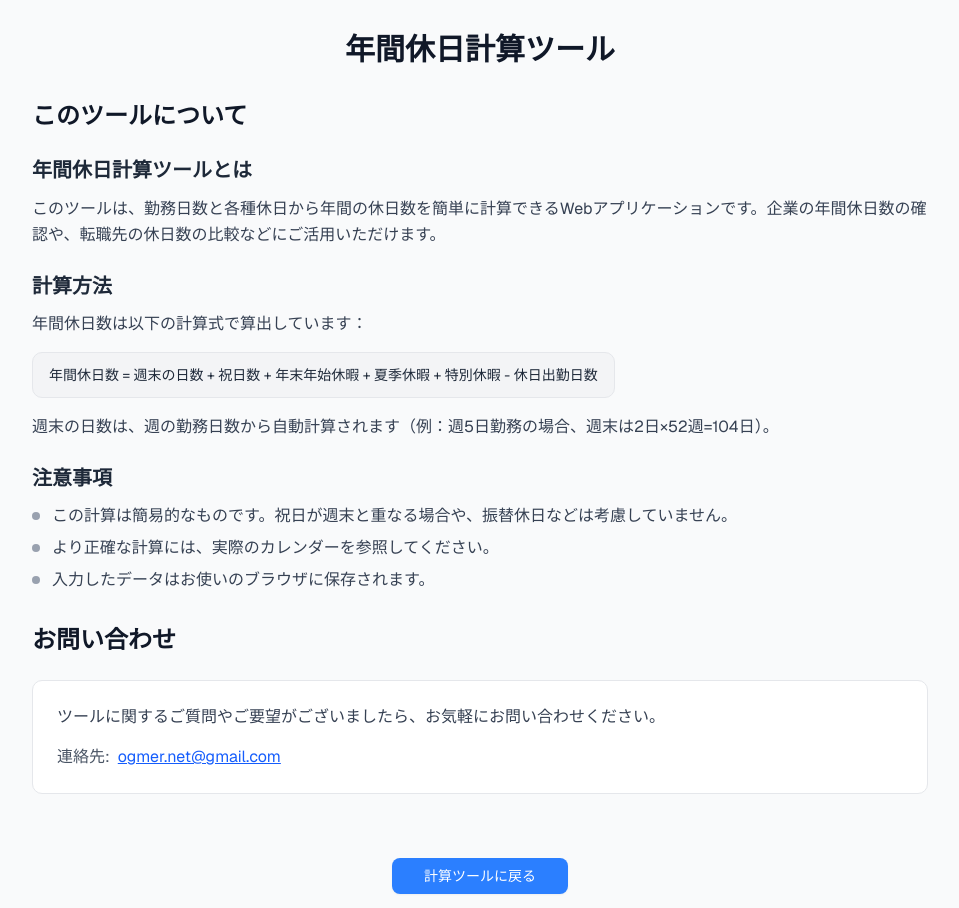
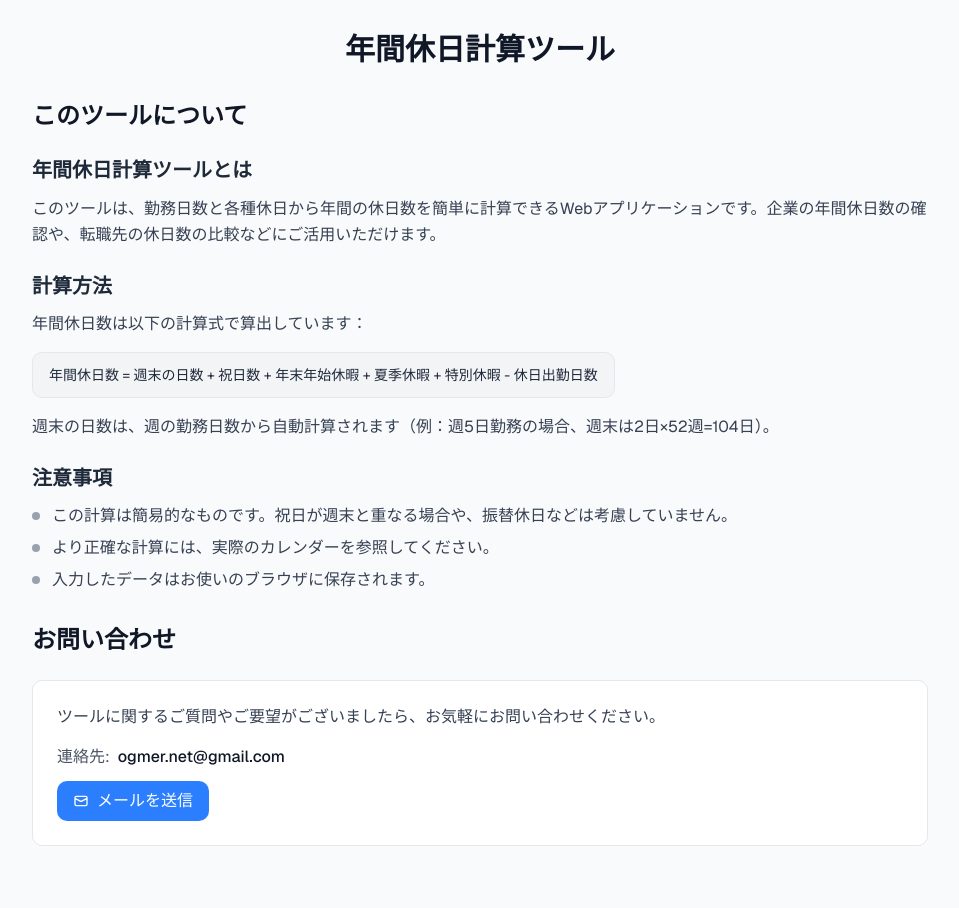
Before and after one commit to ogmer/nenkyu, a Next.js app: page /about in a window 1280 px wide. Shown: the top 908 px of the page, without its empty margins (160-1119 px from the left). Built offline with nearby package versions, Linux system fonts and the light colour scheme; a web font is replaced by a local one.

Commit message:
fix: improve visibility of about page email link
Change email link to a prominent button for better visibility.

Co-authored-by: Ogmer <52206772+ogmer@users.noreply.github.com>

```diff
--- a/app/about/page.tsx
+++ b/app/about/page.tsx
@@ -62,10 +62,24 @@ export default function AboutPage() {
               <p className="text-gray-700 mb-4">
                 ツールに関するご質問やご要望がございましたら、お気軽にお問い合わせください。
               </p>
-              <div className="flex items-center space-x-2">
-                <span className="text-gray-600">連絡先:</span>
-                <a href="mailto:ogmer.net@gmail.com" className="text-blue-600 hover:text-blue-800 underline">
-                  ogmer.net@gmail.com
+              <div className="space-y-3">
+                <div className="flex items-center space-x-2">
+                  <span className="text-gray-600">連絡先:</span>
+                  <span className="font-medium text-gray-900">ogmer.net@gmail.com</span>
+                </div>
+                <a
+                  href="mailto:ogmer.net@gmail.com?subject=年間休日計算ツールについて"
+                  className="inline-flex items-center px-4 py-2 bg-blue-500 hover:bg-blue-600 text-white rounded-lg transition-colors duration-200"
+                >
+                  <svg className="w-4 h-4 mr-2" fill="none" stroke="currentColor" viewBox="0 0 24 24">
+                    <path
+                      strokeLinecap="round"
+                      strokeLinejoin="round"
+                      strokeWidth={2}
+                      d="M3 8l7.89 4.26a2 2 0 002.22 0L21 8M5 19h14a2 2 0 002-2V7a2 2 0 00-2-2H5a2 2 0 00-2 2v10a2 2 0 002 2z"
+                    />
+                  </svg>
+                  メールを送信
                 </a>
               </div>
             </div>
```
